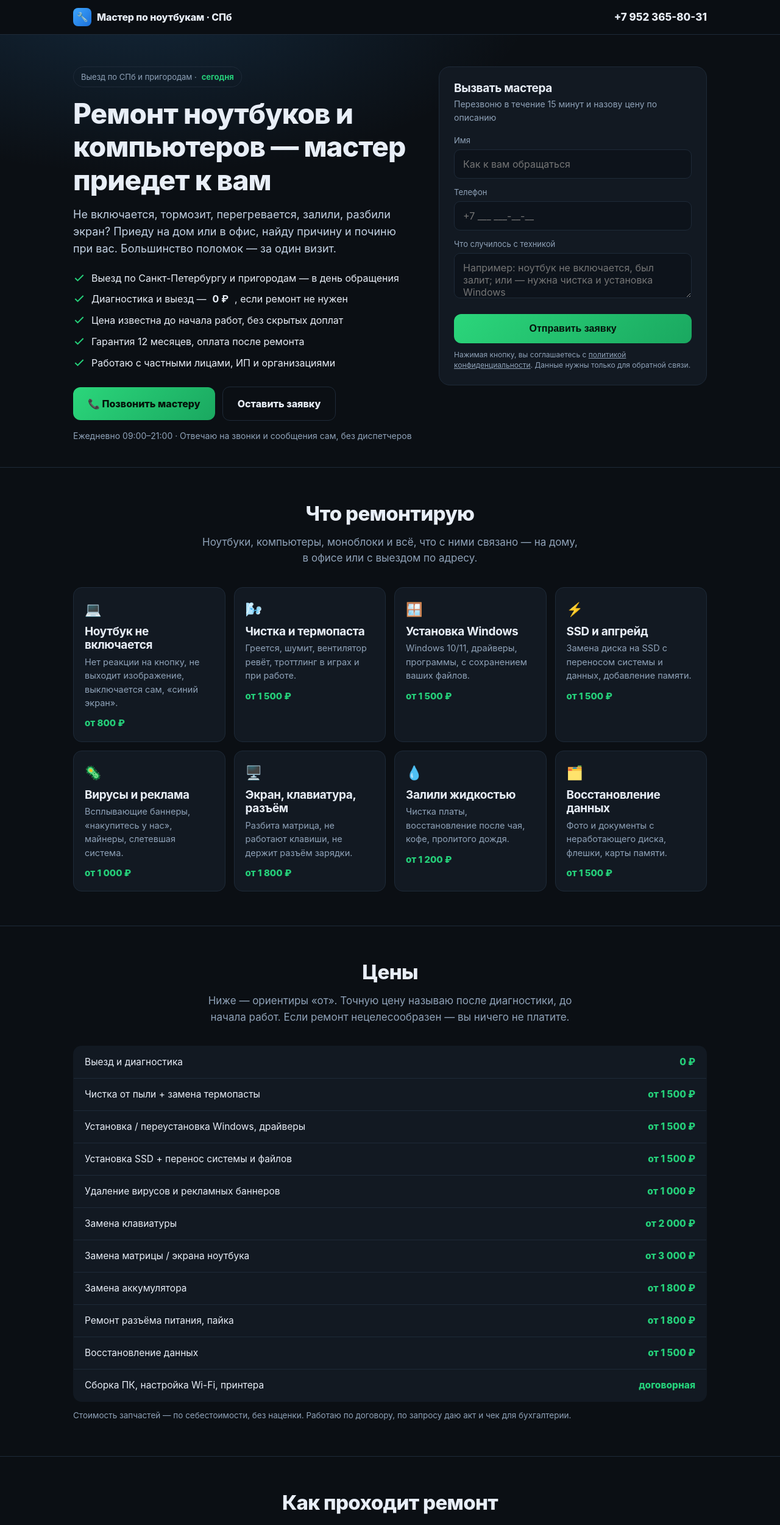
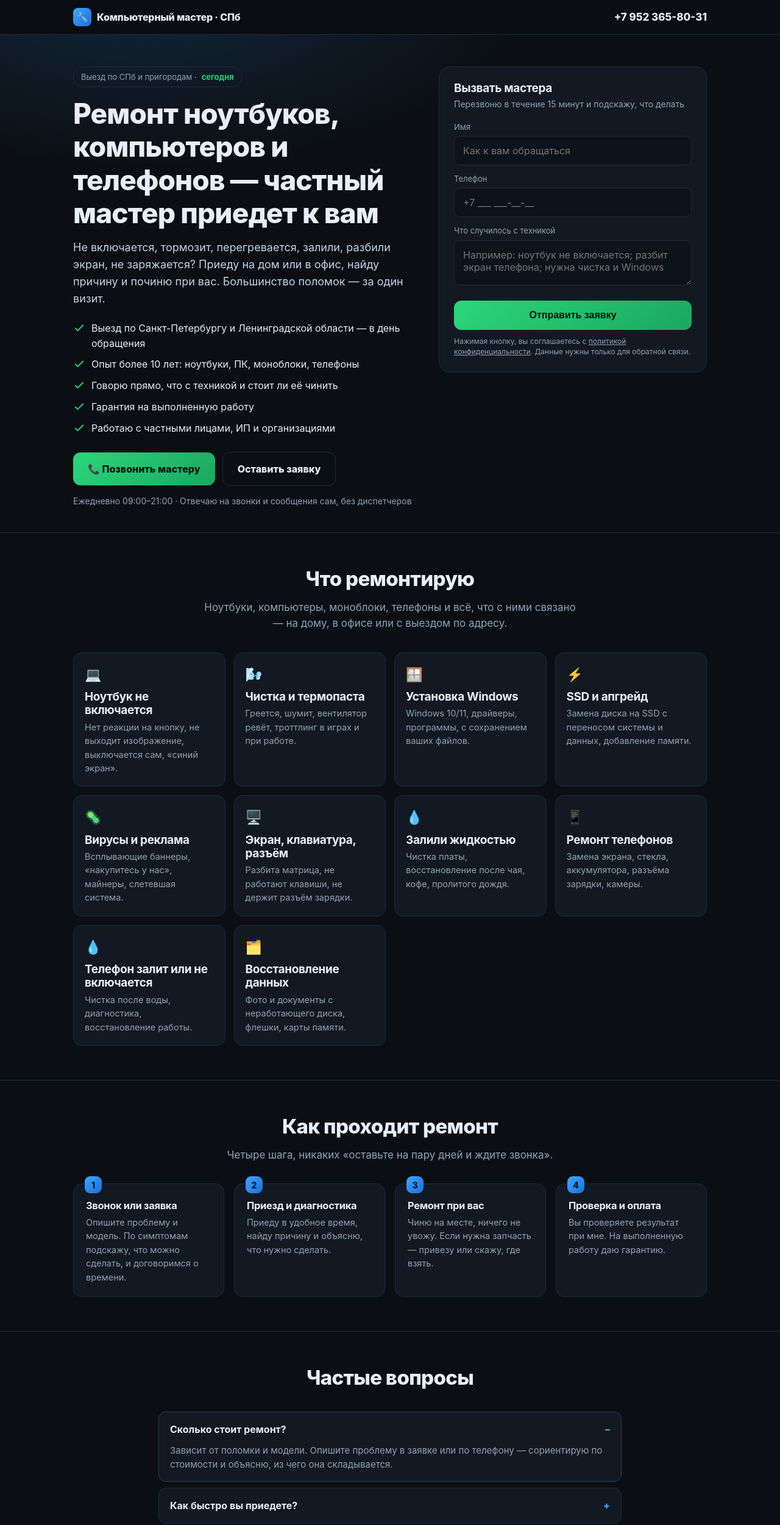
Before and after one commit to PHONE1X/remont-spb, a plain HTML site: page index.html in a window 1280 px wide. Shown: the top 2501 px of the page at 61% size. Drawn offline with Linux system fonts and the light colour scheme.

Commit message:
Лендинг: без цен, без громких обещаний, добавлены телефоны

```diff
--- a/index.html
+++ b/index.html
@@ -3,8 +3,8 @@
 <head>
 <meta charset="utf-8">
 <meta name="viewport" content="width=device-width,initial-scale=1">
-<title>Ремонт ноутбуков и компьютеров в СПб — мастер приедет за 1 час</title>
-<meta name="description" content="Ремонт ноутбуков и ПК на дому в Санкт-Петербурге. Выезд за 1 час, диагностика бесплатно, гарантия 12 месяцев, оплата после ремонта. Мастер приедет и починит при вас.">
+<title>Ремонт ноутбуков, компьютеров и телефонов в СПб — мастер приедет к вам</title>
+<meta name="description" content="Ремонт ноутбуков, компьютеров и телефонов на дому в Санкт-Петербурге. Частный мастер, выезд в день обращения, гарантия на работу.">
 <style>
 :root{
   --bg:#0b0f14;--panel:#121922;--line:#1e2a38;--text:#e8eef7;--muted:#8fa2b8;
@@ -134,7 +134,7 @@ footer .row{display:flex;justify-content:space-between;gap:16px;flex-wrap:wrap}
 
 <header>
   <div class="hd">
-    <div class="logo"><i>🔧</i><span>Мастер по ноутбукам · СПб</span></div>
+    <div class="logo"><i>🔧</i><span>Компьютерный мастер · СПб</span></div>
     <a class="tel" href="tel:+79523658031">+7 952 365-80-31</a>
   </div>
 </header>
@@ -143,14 +143,14 @@ footer .row{display:flex;justify-content:space-between;gap:16px;flex-wrap:wrap}
   <div class="wrap grid">
     <div>
       <div class="kicker">Выезд по СПб и пригородам · <b>сегодня</b></div>
-      <h1>Ремонт ноутбуков и компьютеров — мастер приедет к вам</h1>
-      <p class="lead">Не включается, тормозит, перегревается, залили, разбили экран? Приеду на дом или в офис, найду причину и починю при вас. Большинство поломок — за один визит.</p>
+      <h1>Ремонт ноутбуков, компьютеров и телефонов — частный мастер приедет к вам</h1>
+      <p class="lead">Не включается, тормозит, перегревается, залили, разбили экран, не заряжается? Приеду на дом или в офис, найду причину и починю при вас. Большинство поломок — за один визит.</p>
 
       <ul class="bullets">
-        <li><svg width="20" height="20" viewBox="0 0 24 24" fill="none" stroke="#25d07a" stroke-width="2.4"><path d="M20 6L9 17l-5-5"/></svg> Выезд по Санкт-Петербургу и пригородам — в день обращения</li>
-        <li><svg width="20" height="20" viewBox="0 0 24 24" fill="none" stroke="#25d07a" stroke-width="2.4"><path d="M20 6L9 17l-5-5"/></svg> Диагностика и выезд — <b>0 ₽</b>, если ремонт не нужен</li>
-        <li><svg width="20" height="20" viewBox="0 0 24 24" fill="none" stroke="#25d07a" stroke-width="2.4"><path d="M20 6L9 17l-5-5"/></svg> Цена известна до начала работ, без скрытых доплат</li>
-        <li><svg width="20" height="20" viewBox="0 0 24 24" fill="none" stroke="#25d07a" stroke-width="2.4"><path d="M20 6L9 17l-5-5"/></svg> Гарантия 12 месяцев, оплата после ремонта</li>
+        <li><svg width="20" height="20" viewBox="0 0 24 24" fill="none" stroke="#25d07a" stroke-width="2.4"><path d="M20 6L9 17l-5-5"/></svg> Выезд по Санкт-Петербургу и Ленинградской области — в день обращения</li>
+        <li><svg width="20" height="20" viewBox="0 0 24 24" fill="none" stroke="#25d07a" stroke-width="2.4"><path d="M20 6L9 17l-5-5"/></svg> Опыт более 10 лет: ноутбуки, ПК, моноблоки, телефоны</li>
+        <li><svg width="20" height="20" viewBox="0 0 24 24" fill="none" stroke="#25d07a" stroke-width="2.4"><path d="M20 6L9 17l-5-5"/></svg> Говорю прямо, что с техникой и стоит ли её чинить</li>
+        <li><svg width="20" height="20" viewBox="0 0 24 24" fill="none" stroke="#25d07a" stroke-width="2.4"><path d="M20 6L9 17l-5-5"/></svg> Гарантия на выполненную работу</li>
         <li><svg width="20" height="20" viewBox="0 0 24 24" fill="none" stroke="#25d07a" stroke-width="2.4"><path d="M20 6L9 17l-5-5"/></svg> Работаю с частными лицами, ИП и организациями</li>
       </ul>
 
@@ -163,7 +163,7 @@ footer .row{display:flex;justify-content:space-between;gap:16px;flex-wrap:wrap}
 
     <div class="card" id="zayavka">
       <h3>Вызвать мастера</h3>
-      <p class="sub">Перезвоню в течение 15 минут и назову цену по описанию</p>
+      <p class="sub">Перезвоню в течение 15 минут и подскажу, что делать</p>
       <form action="https://formsubmit.co/31c86593449f0321cdfbf691aa93c26f" method="POST" id="leadform">
         <input type="hidden" name="_subject" value="Заявка с лендинга: ремонт ноутбука/ПК">
         <input type="hidden" name="_template" value="table">
@@ -180,7 +180,7 @@ footer .row{display:flex;justify-content:space-between;gap:16px;flex-wrap:wrap}
         </div>
         <div class="field">
           <label for="d">Что случилось с техникой</label>
-          <textarea id="d" name="Проблема" placeholder="Например: ноутбук не включается, был залит; или — нужна чистка и установка Windows"></textarea>
+          <textarea id="d" name="Проблема" placeholder="Например: ноутбук не включается; разбит экран телефона; нужна чистка и Windows"></textarea>
         </div>
         <button class="btn main" type="submit">Отправить заявку</button>
         <p class="policy">Нажимая кнопку, вы соглашаетесь с <a href="#policy">политикой конфиденциальности</a>. Данные нужны только для обратной связи.</p>
@@ -193,81 +193,52 @@ footer .row{display:flex;justify-content:space-between;gap:16px;flex-wrap:wrap}
   <div class="wrap">
     <div class="center">
       <h2>Что ремонтирую</h2>
-      <p class="lead-c">Ноутбуки, компьютеры, моноблоки и всё, что с ними связано — на дому, в офисе или с выездом по адресу.</p>
+      <p class="lead-c">Ноутбуки, компьютеры, моноблоки, телефоны и всё, что с ними связано — на дому, в офисе или с выездом по адресу.</p>
     </div>
     <div class="cards">
       <div class="svc">
         <span class="ico">💻</span>
         <h3>Ноутбук не включается</h3>
         <p>Нет реакции на кнопку, не выходит изображение, выключается сам, «синий экран».</p>
-        <div class="pr">от 800 ₽</div>
       </div>
       <div class="svc">
         <span class="ico">🌬️</span>
         <h3>Чистка и термопаста</h3>
         <p>Греется, шумит, вентилятор ревёт, троттлинг в играх и при работе.</p>
-        <div class="pr">от 1 500 ₽</div>
       </div>
       <div class="svc">
         <span class="ico">🪟</span>
         <h3>Установка Windows</h3>
         <p>Windows 10/11, драйверы, программы, с сохранением ваших файлов.</p>
-        <div class="pr">от 1 500 ₽</div>
       </div>
       <div class="svc">
         <span class="ico">⚡</span>
         <h3>SSD и апгрейд</h3>
         <p>Замена диска на SSD с переносом системы и данных, добавление памяти.</p>
-        <div class="pr">от 1 500 ₽</div>
       </div>
       <div class="svc">
         <span class="ico">🦠</span>
         <h3>Вирусы и реклама</h3>
         <p>Всплывающие баннеры, «накупитесь у нас», майнеры, слетевшая система.</p>
-        <div class="pr">от 1 000 ₽</div>
       </div>
       <div class="svc">
         <span class="ico">🖥️</span>
         <h3>Экран, клавиатура, разъём</h3>
         <p>Разбита матрица, не работают клавиши, не держит разъём зарядки.</p>
-        <div class="pr">от 1 800 ₽</div>
       </div>
       <div class="svc">
         <span class="ico">💧</span>
         <h3>Залили жидкостью</h3>
         <p>Чистка платы, восстановление после чая, кофе, пролитого дождя.</p>
-        <div class="pr">от 1 200 ₽</div>
       </div>
+            <div class="svc"><span class="ico">📱</span><h3>Ремонт телефонов</h3><p>Замена экрана, стекла, аккумулятора, разъёма зарядки, камеры.</p></div>
+      <div class="svc"><span class="ico">💧</span><h3>Телефон залит или не включается</h3><p>Чистка после воды, диагностика, восстановление работы.</p></div>
       <div class="svc">
         <span class="ico">🗂️</span>
         <h3>Восстановление данных</h3>
         <p>Фото и документы с неработающего диска, флешки, карты памяти.</p>
-        <div class="pr">от 1 500 ₽</div>
       </div>
     </div>
-  </div>
-</section>
-
-<section id="ceny">
-  <div class="wrap">
-    <div class="center">
-      <h2>Цены</h2>
-      <p class="lead-c">Ниже — ориентиры «от». Точную цену называю после диагностики, до начала работ. Если ремонт нецелесообразен — вы ничего не платите.</p>
-    </div>
-    <table class="pr-table">
-      <tr><td>Выезд и диагностика</td><td>0 ₽</td></tr>
-      <tr><td>Чистка от пыли + замена термопасты</td><td>от 1 500 ₽</td></tr>
-      <tr><td>Установка / переустановка Windows, драйверы</td><td>от 1 500 ₽</td></tr>
-      <tr><td>Установка SSD + перенос системы и файлов</td><td>от 1 500 ₽</td></tr>
-      <tr><td>Удаление вирусов и рекламных баннеров</td><td>от 1 000 ₽</td></tr>
-      <tr><td>Замена клавиатуры</td><td>от 2 000 ₽</td></tr>
-      <tr><td>Замена матрицы / экрана ноутбука</td><td>от 3 000 ₽</td></tr>
-      <tr><td>Замена аккумулятора</td><td>от 1 800 ₽</td></tr>
-      <tr><td>Ремонт разъёма питания, пайка</td><td>от 1 800 ₽</td></tr>
-      <tr><td>Восстановление данных</td><td>от 1 500 ₽</td></tr>
-      <tr><td>Сборка ПК, настройка Wi-Fi, принтера</td><td>договорная</td></tr>
-    </table>
-    <p class="pr-note">Стоимость запчастей — по себестоимости, без наценки. Работаю по договору, по запросу даю акт и чек для бухгалтерии.</p>
   </div>
 </section>
 
@@ -280,11 +251,11 @@ footer .row{display:flex;justify-content:space-between;gap:16px;flex-wrap:wrap}
     <div class="steps">
       <div class="step">
         <h3>Звонок или заявка</h3>
-        <p>Опишите проблему и модель. По симптомам скажу примерную цену и время приезда.</p>
+        <p>Опишите проблему и модель. По симптомам подскажу, что можно сделать, и договоримся о времени.</p>
       </div>
       <div class="step">
         <h3>Приезд и диагностика</h3>
-        <p>Приеду в удобное время. Найду причину, назову точную стоимость — до начала работ.</p>
+        <p>Приеду в удобное время, найду причину и объясню, что нужно сделать.</p>
       </div>
       <div class="step">
         <h3>Ремонт при вас</h3>
@@ -292,33 +263,7 @@ footer .row{display:flex;justify-content:space-between;gap:16px;flex-wrap:wrap}
       </div>
       <div class="step">
         <h3>Проверка и оплата</h3>
-        <p>Вы проверяете работу и платите только после этого. Гарантия 12 месяцев на работу.</p>
-      </div>
-    </div>
-  </div>
-</section>
-
-<section id="reviews">
-  <div class="wrap">
-    <div class="center">
-      <h2>Отзывы</h2>
-      <p class="lead-c">Реальные обращения за последнее время. Профиль на Авито — 4,8 из 5.</p>
-    </div>
-    <div class="rev">
-      <div class="card">
-        <div class="stars">★★★★★</div>
-        <p style="margin-top:9px">Ноутбук не включался после того, как ребёнок опрокинул на него чай. Мастер приехал в тот же вечер, разобрал, просушил и почистил плату — заработал. Цену назвал сразу, ничего не накручивал.</p>
-        <div class="who"><div class="av">А</div><div><div style="font-weight:700;font-size:14.5px">Анна</div><div class="muted sm">Приморский район</div></div></div>
-      </div>
-      <div class="card">
-        <div class="stars">★★★★★</div>
-        <p style="margin-top:9px">Провисал в играх, был шум как от пылесоса. Почистили, поменяли термопасту, поставили SSD — теперь всё летает. Приятно, что починили при мне, а не «где-то на сервисе».</p>
-        <div class="who"><div class="av">Д</div><div><div style="font-weight:700;font-size:14.5px">Дмитрий</div><div class="muted sm">Калининский район</div></div></div>
-      </div>
-      <div class="card">
-        <div class="stars">★★★★★</div>
-        <p style="margin-top:9px">Вызывала настроить Windows после того, как всё слетело. Всё сделали аккуратно, файлы сохранили, объяснили, как не поймать вирусы снова. Оплатила уже по факту, как и обещали.</p>
-        <div class="who"><div class="av">Е</div><div><div style="font-weight:700;font-size:14.5px">Елена</div><div class="muted sm">Невский район</div></div></div>
+        <p>Вы проверяете результат при мне. На выполненную работу даю гарантию.</p>
       </div>
     </div>
   </div>
@@ -328,29 +273,23 @@ footer .row{display:flex;justify-content:space-between;gap:16px;flex-wrap:wrap}
   <div class="wrap faq">
     <h2 class="center">Частые вопросы</h2>
     <div style="height:22px"></div>
-    <details open>
-      <summary>Сколько стоит выезд?</summary>
-      <p>Выезд по Санкт-Петербургу — бесплатно, если ремонт выполняется. Если техника не подлежит ремонту или вы откажетесь от работ — диагностика тоже 0 ₽, вы не платите ничего.</p>
-    </details>
+    <details open><summary>Сколько стоит ремонт?</summary><p>Зависит от поломки и модели. Опишите проблему в заявке или по телефону — сориентирую по стоимости и объясню, из чего она складывается.</p></details>
     <details>
-      <summary>Как быстро вы приедете?</summary>
-      <p>Обычно в день обращения, при звонке до 18:00. Срочные вызовы — в течение 1–2 часов. Ежедневно с 09:00 до 21:00.</p>
+      <summary>Как быстро вы приедете?</summary><p>Обычно в день обращения. Ежедневно с 09:00 до 21:00.</p>
     </details>
     <details>
       <summary>Можно ли починить при мне, не увозя технику?</summary>
       <p>Да, почти всё делаю на месте: чистка, термопаста, Windows, SSD, вирусы, клавиатура, экран, разъёмы. В мастерскую забираю только сложные случаи — пайку платы и восстановление данных, с вашего согласия.</p>
     </details>
     <details>
-      <summary>Есть ли гарантия?</summary>
-      <p>На работу — 12 месяцев. На запчасти действует гарантия поставщика. Если проблема вернётся по моей вине — приеду и исправлю бесплатно.</p>
+      <summary>Есть ли гарантия?</summary><p>Да, на выполненную работу даю гарантию. На запчасти действует гарантия поставщика.</p>
     </details>
     <details>
       <summary>Работаете с организациями?</summary>
       <p>Да. Работаю с ИП и юрлицами: договор, акт, счёт для бухгалтерии, оплата по безналу. Возможен абонентский договор на обслуживание офиса.</p>
     </details>
     <details>
-      <summary>А если ноутбук не ремонтируется?</summary>
-      <p>Скажу об этом сразу и честно, без «попробуем ещё три детали». Денег за диагностику не возьму. При необходимости помогу перенести данные на новый компьютер.</p>
+      <summary>А если технику не починить?</summary><p>Скажу об этом сразу и честно, без лишних трат. При необходимости помогу перенести данные на новую технику.</p>
     </details>
   </div>
 </section>
@@ -381,7 +320,7 @@ footer .row{display:flex;justify-content:space-between;gap:16px;flex-wrap:wrap}
     <div class="row">
       <div>
         <b style="color:#c3d2e4">Ремонт ноутбуков и компьютеров в Санкт-Петербурге</b><br>
-        Самозанятый мастер · Бестужевская ул., 10 · ежедневно 09:00–21:00<br>
+        Частный мастер · Бестужевская ул., 10 · ежедневно 09:00–21:00<br>
         <a href="tel:+79523658031">+7 952 365-80-31</a>
       </div>
       <div style="max-width:420px">
```
